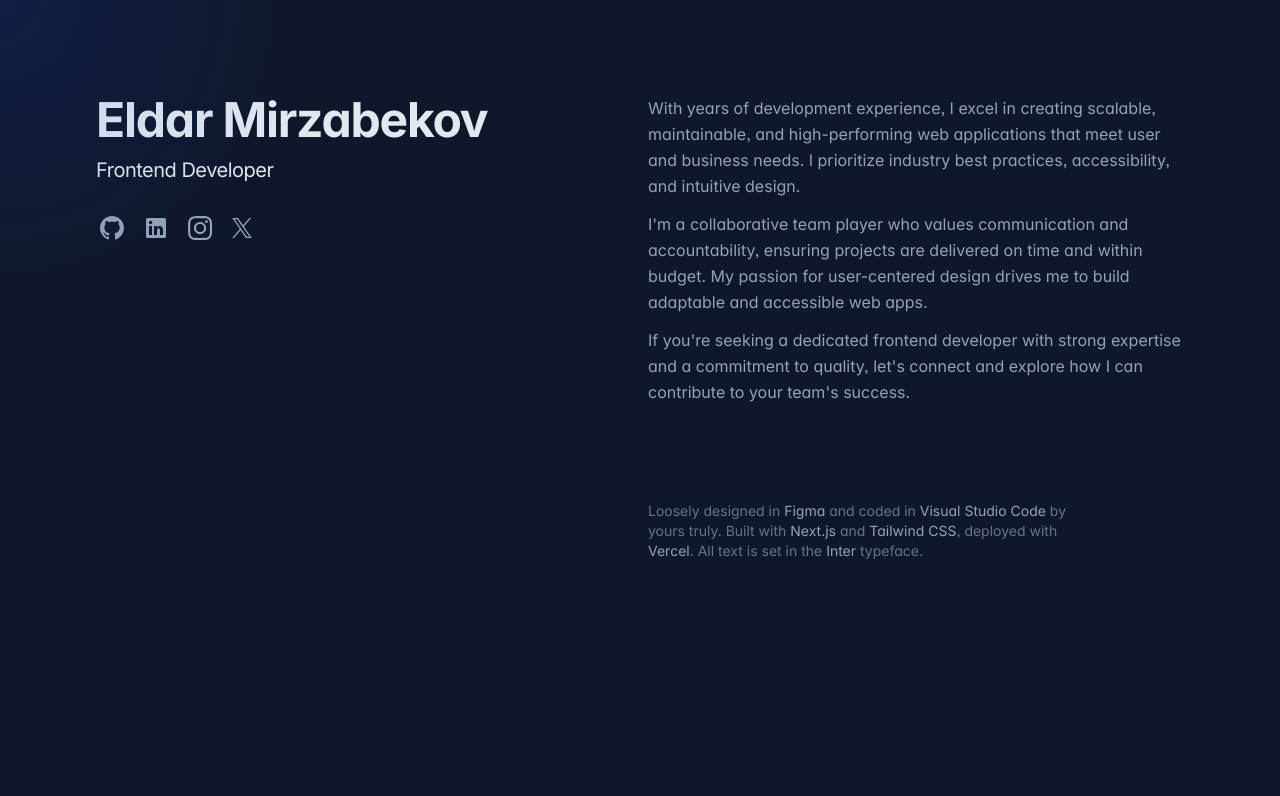
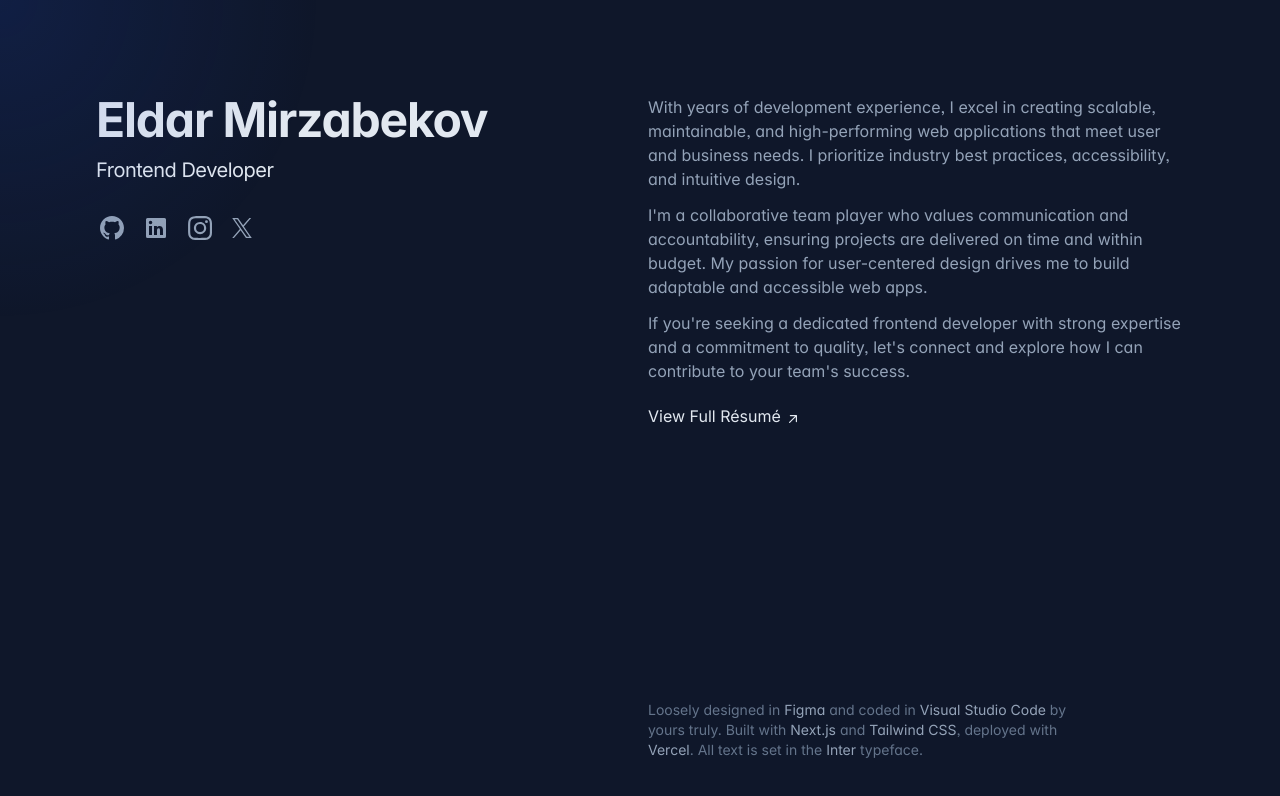
Before and after one commit to eldarcodes/eldarcodes.com, a Next.js app: page / in a window 1280 px wide. Shown: the top 796 px of the page. Built offline with nearby package versions, Linux system fonts and the light colour scheme.

Commit message:
style: footer to bottom

```diff
--- a/app/page.tsx
+++ b/app/page.tsx
@@ -1,3 +1,5 @@
+import Link from "next/link";
+
 import { About } from "@/components/about";
 import { Footer } from "@/components/footer";
 import { Header } from "@/components/header";
@@ -15,7 +17,37 @@ export default function HomePage() {
           <main id="content" className="pt-10 lg:w-1/2 lg:py-24">
             <About />
 
-            <div className="pt-8 lg:pt-24">
+            <div className="my-5">
+              <Link
+                className="inline-flex items-baseline font-medium leading-tight text-slate-200 hover:text-teal-300 focus-visible:text-teal-300 group/link text-base"
+                href="/resume.pdf"
+                target="_blank"
+                rel="noreferrer noopener"
+                aria-label="View Résumé (opens in a new tab)"
+              >
+                <span>
+                  View Full{" "}
+                  <span className="inline-block">
+                    Résumé
+                    <svg
+                      xmlns="http://www.w3.org/2000/svg"
+                      viewBox="0 0 20 20"
+                      fill="currentColor"
+                      className="inline-block h-4 w-4 shrink-0 transition-transform group-hover/link:-translate-y-1 group-hover/link:translate-x-1 group-focus-visible/link:-translate-y-1 group-focus-visible/link:translate-x-1 motion-reduce:transition-none ml-1 translate-y-px"
+                      aria-hidden="true"
+                    >
+                      <path
+                        fill-rule="evenodd"
+                        d="M5.22 14.78a.75.75 0 001.06 0l7.22-7.22v5.69a.75.75 0 001.5 0v-7.5a.75.75 0 00-.75-.75h-7.5a.75.75 0 000 1.5h5.69l-7.22 7.22a.75.75 0 000 1.06z"
+                        clip-rule="evenodd"
+                      />
+                    </svg>
+                  </span>
+                </span>
+              </Link>
+            </div>
+
+            <div className="absolute bottom-10">
               <Footer />
             </div>
           </main>
--- a/components/about.tsx
+++ b/components/about.tsx
@@ -5,13 +5,13 @@ export function About() {
       // className="pb-16 scroll-mt-16 md:mb-24 lg:mb-36 lg:scroll-mt-24"
       aria-label="About me"
     >
-      <div className="sticky top-0 z-20 -mx-6 mb-4 w-screen bg-slate-900/75 px-6 py-5 backdrop-blur md:-mx-12 md:px-12 lg:sr-only lg:relative lg:top-auto lg:mx-auto lg:w-full lg:px-0 lg:py-0 lg:opacity-0">
+      <div className="sticky p-0 top-0 z-20 -mx-6 mb-4 w-screen bg-slate-900/75 px-6 backdrop-blur md:-mx-12 md:px-12 lg:sr-only lg:relative lg:top-auto lg:mx-auto lg:w-full lg:px-0 lg:py-0 lg:opacity-0">
         <h2 className="text-sm font-bold uppercase tracking-widest text-slate-200 lg:sr-only">
           About
         </h2>
       </div>
 
-      <div className="space-y-3">
+      <div className="space-y-3 text-sm lg:text-base">
         <div>
           With years of development experience, I excel in creating scalable,
           maintainable, and high-performing web applications that meet user and
--- a/components/footer.tsx
+++ b/components/footer.tsx
@@ -1,6 +1,6 @@
 export function Footer() {
   return (
-    <footer className="max-w-md pb-16 text-sm text-slate-500 sm:pb-0">
+    <footer className="max-w-md text-sm text-slate-500 sm:pb-0">
       <p>
         Loosely designed in{" "}
         <a
```
